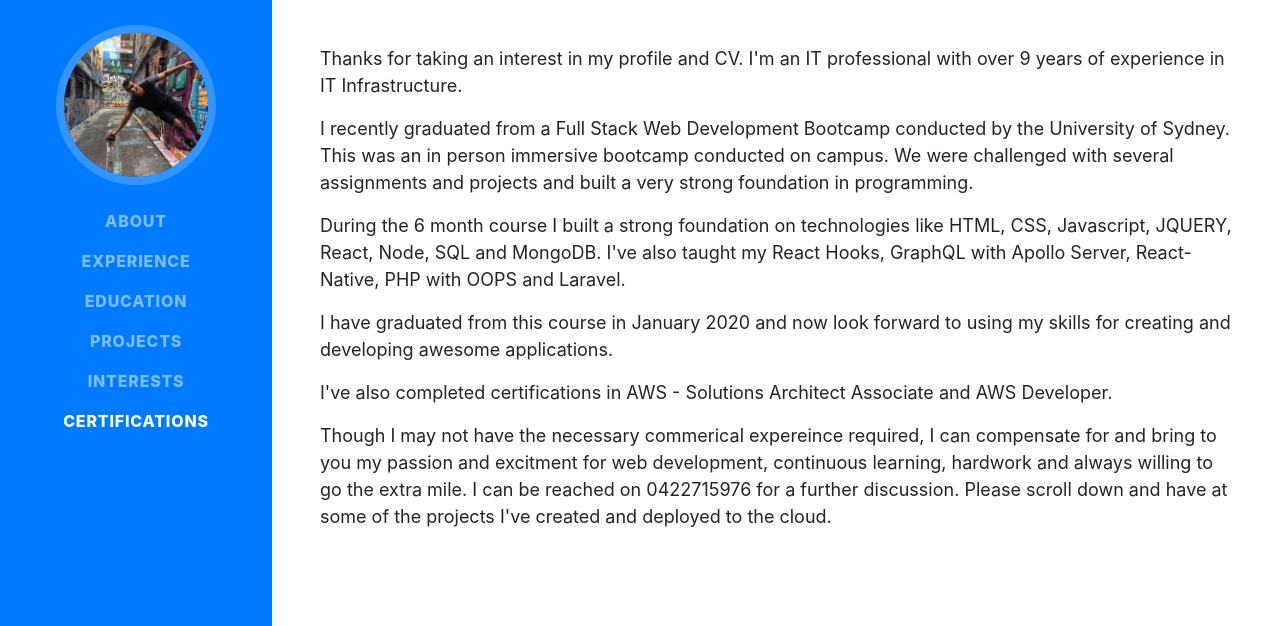
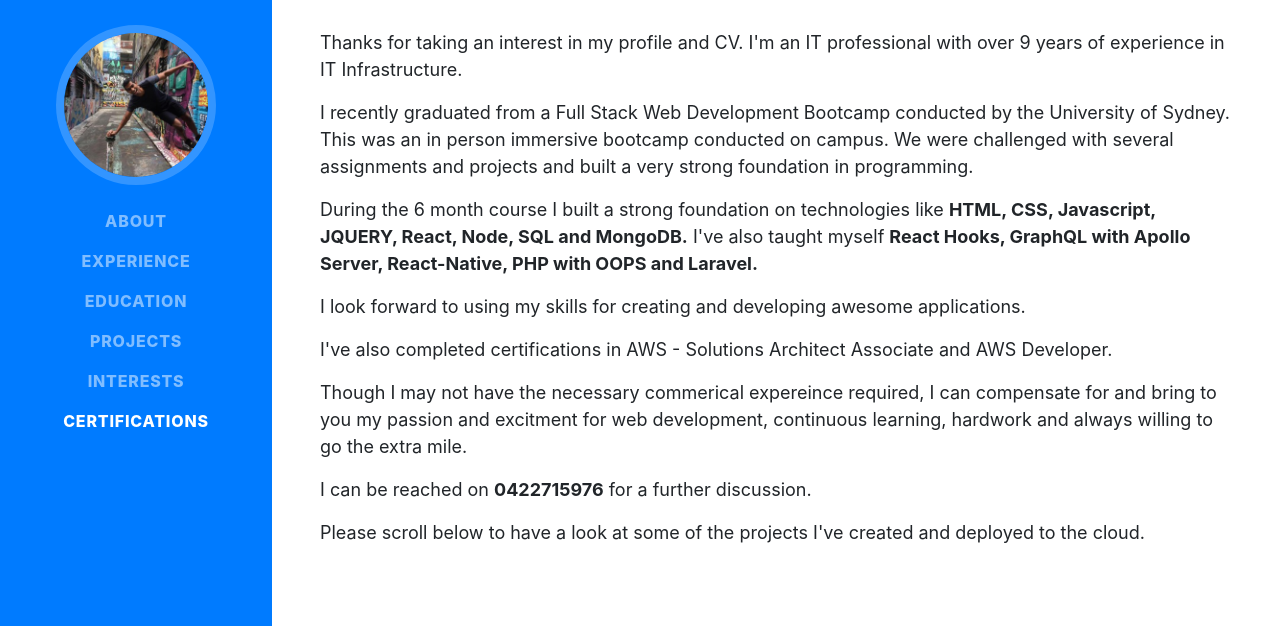
Before and after one commit to dolwinf/PORTFOLIO, a website with bundled scripts: page index.html in a window 1280 px wide. Shown: the part 171-797 px from the top of the page. Built offline with nearby package versions, Linux system fonts and the light colour scheme; a web font is replaced by a local one.

Commit message:
Updated About me

```diff
--- a/index.html
+++ b/index.html
@@ -76,14 +76,14 @@
             </p>
 
 
-            <p style="font-size: 18px;">During the 6 month course I built a strong foundation on technologies like HTML, CSS, Javascript, JQUERY, React, Node, SQL and MongoDB. I've also taught my React Hooks, GraphQL with Apollo Server, React-Native, PHP with OOPS and Laravel.</p>
-            <p style="font-size: 18px;">I have graduated from this course in January 2020 and now look forward to using my skills for creating and developing awesome applications.</p>
+            <p style="font-size: 18px;">During the 6 month course I built a strong foundation on technologies like <strong>HTML, CSS, Javascript, JQUERY, React, Node, SQL and MongoDB.</strong> I've also taught myself <strong>React Hooks, GraphQL with Apollo Server, React-Native, PHP with OOPS and Laravel.</strong></p>
+            <p style="font-size: 18px;">I look forward to using my skills for creating and developing awesome applications.</p>
             <p style="font-size: 18px;">I've also completed certifications in AWS - Solutions Architect Associate and AWS Developer.</p>
             <p style="font-size: 18px;">Though I may not have the necessary commerical expereince required, I can compensate for and bring to you my passion and excitment for web development, continuous learning, hardwork and always willing to go the extra mile.
 
-              I can be reached on 0422715976 for a further discussion.
+              <p style="font-size: 18px;">  I can be reached on <strong>0422715976</strong> for a further discussion.</p>
 
-              Please scroll down and have at some of the projects I've created and deployed to the cloud.</p>
+                <p style="font-size: 18px;">Please scroll below to have a look at some of the projects I've created and deployed to the cloud.</p>
 
 
 
```
